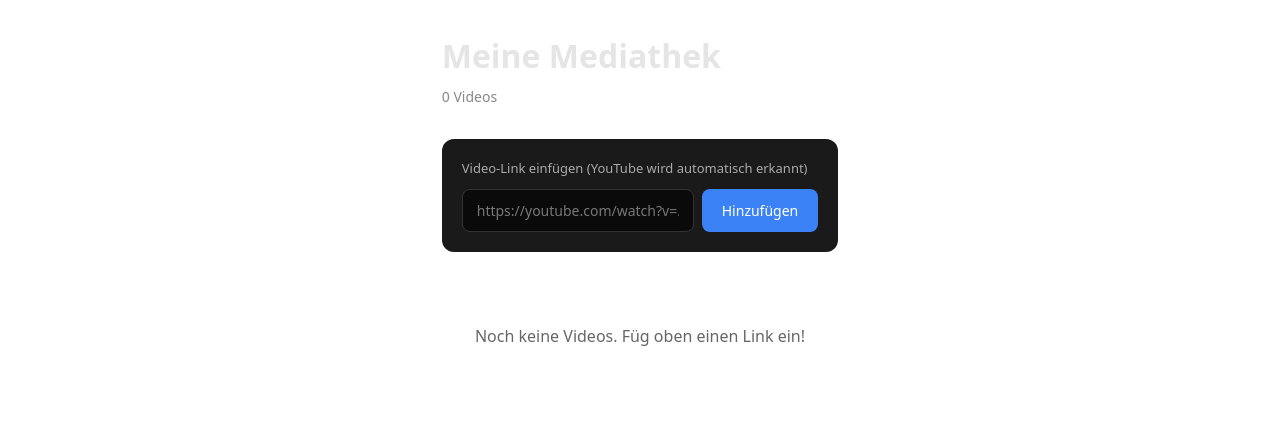
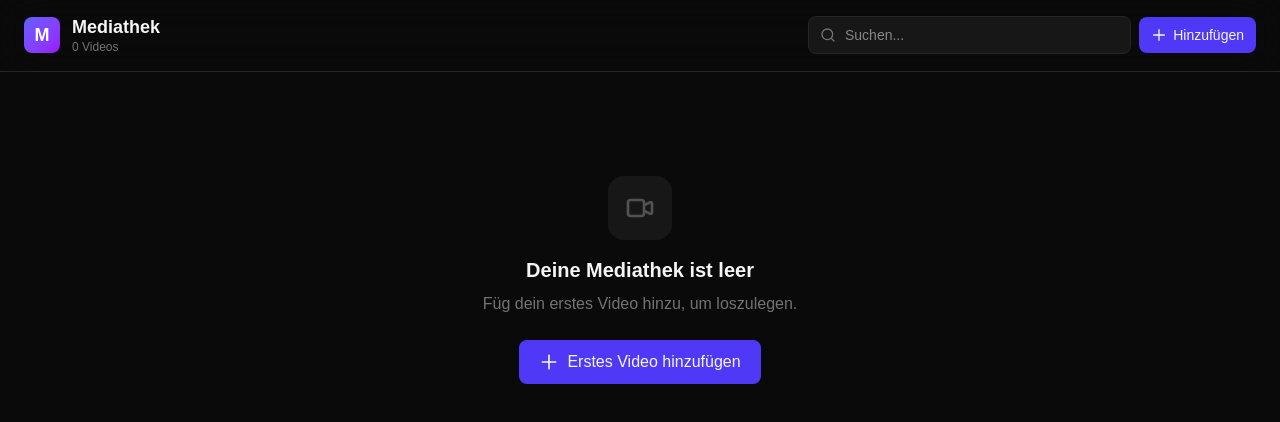
Before and after one commit to hattorisaki/mediathek, a Next.js app: page / in a window 1280 px wide. Shown: the top 422 px of the page. Built offline with nearby package versions, Linux system fonts and the light colour scheme.

Commit message:
Neues Design

```diff
--- a/src/app/page.js
+++ b/src/app/page.js
@@ -7,34 +7,31 @@ export default function Mediathek() {
   const [linkInput, setLinkInput] = useState('');
   const [search, setSearch] = useState('');
   const [loading, setLoading] = useState(false);
+  const [showAddModal, setShowAddModal] = useState(false);
+  const [mounted, setMounted] = useState(false);
 
-  // Videos beim Start aus dem Browser-Speicher laden
   useEffect(() => {
+    setMounted(true);
     const saved = localStorage.getItem('videos');
     if (saved) setVideos(JSON.parse(saved));
   }, []);
 
-  // Videos speichern, wenn sie sich ändern
   useEffect(() => {
-    localStorage.setItem('videos', JSON.stringify(videos));
-  }, [videos]);
+    if (mounted) localStorage.setItem('videos', JSON.stringify(videos));
+  }, [videos, mounted]);
 
-  // YouTube-Video-ID aus Link extrahieren
   function getYouTubeId(url) {
-    const regex = /(?:youtube\.com\/(?:watch\?v=|embed\/|v\/)|youtu\.be\/)([^&?\/\s]{11})/;
+    const regex = /(?:youtube\.com\/(?:watch\?v=|embed\/|v\/|shorts\/)|youtu\.be\/)([^&?\/\s]{11})/;
     const match = url.match(regex);
     return match ? match[1] : null;
   }
 
-  // Video hinzufügen
   async function addVideo() {
     if (!linkInput.trim()) return;
     setLoading(true);
-
     const ytId = getYouTubeId(linkInput);
 
     if (ytId) {
-      // YouTube: Thumbnail & Titel automatisch holen
       try {
         const res = await fetch(`https://noembed.com/embed?url=https://www.youtube.com/watch?v=${ytId}`);
         const data = await res.json();
@@ -44,7 +41,8 @@ export default function Mediathek() {
           title: data.title || 'Unbekannter Titel',
           channel: data.author_name || 'Unbekannter Kanal',
           thumbnail: `https://i.ytimg.com/vi/${ytId}/hqdefault.jpg`,
-          ytId: ytId,
+          platform: 'youtube',
+          ytId,
           tags: [],
           addedAt: new Date().toISOString(),
         };
@@ -53,13 +51,13 @@ export default function Mediathek() {
         alert('Konnte Video-Infos nicht laden.');
       }
     } else {
-      // Nicht-YouTube: Platzhalter-Eintrag
       const newVideo = {
         id: Date.now(),
         url: linkInput,
         title: 'Neues Video (bitte Titel eintragen)',
         channel: 'Unbekannt',
         thumbnail: null,
+        platform: 'other',
         ytId: null,
         tags: [],
         addedAt: new Date().toISOString(),
@@ -69,106 +67,199 @@ export default function Mediathek() {
 
     setLinkInput('');
     setLoading(false);
+    setShowAddModal(false);
   }
 
-  // Video löschen
   function deleteVideo(id) {
     if (confirm('Video wirklich löschen?')) {
       setVideos(videos.filter(v => v.id !== id));
     }
   }
 
-  // Videos filtern nach Suche
+  function openVideo(url) {
+    window.open(url, '_blank', 'noopener,noreferrer');
+  }
+
   const filtered = videos.filter(v =>
     v.title.toLowerCase().includes(search.toLowerCase()) ||
     v.channel.toLowerCase().includes(search.toLowerCase())
   );
 
+  const titleStyle = {
+    display: '-webkit-box',
+    WebkitLineClamp: 2,
+    WebkitBoxOrient: 'vertical',
+    overflow: 'hidden',
+  };
+
   return (
-    <div style={{ maxWidth: '1200px', margin: '0 auto', padding: '2rem 1.5rem', fontFamily: 'system-ui, sans-serif', color: '#e5e5e5', minHeight: '100vh' }}>
-      <header style={{ marginBottom: '2rem' }}>
-        <h1 style={{ margin: 0, fontSize: '32px', fontWeight: 600 }}>Meine Mediathek</h1>
-        <p style={{ margin: '6px 0 0', color: '#888', fontSize: '14px' }}>
-          {videos.length} {videos.length === 1 ? 'Video' : 'Videos'}
-        </p>
+    <div className="min-h-screen bg-neutral-950 text-neutral-100">
+      <header className="sticky top-0 z-10 backdrop-blur-xl bg-neutral-950/70 border-b border-neutral-800">
+        <div className="max-w-7xl mx-auto px-4 sm:px-6 py-4 flex items-center justify-between gap-4">
+          <div className="flex items-center gap-3">
+            <div className="w-9 h-9 rounded-lg bg-gradient-to-br from-indigo-500 to-purple-600 flex items-center justify-center text-white font-bold text-lg">M</div>
+            <div>
+              <h1 className="text-lg font-semibold leading-tight">Mediathek</h1>
+              <p className="text-xs text-neutral-500">{videos.length} {videos.length === 1 ? 'Video' : 'Videos'}</p>
+            </div>
+          </div>
+
+          <div className="flex items-center gap-2 flex-1 max-w-md">
+            <div className="relative flex-1">
+              <svg className="absolute left-3 top-1/2 -translate-y-1/2 w-4 h-4 text-neutral-500" fill="none" stroke="currentColor" viewBox="0 0 24 24">
+                <path strokeLinecap="round" strokeLinejoin="round" strokeWidth="2" d="M21 21l-4.35-4.35M11 19a8 8 0 100-16 8 8 0 000 16z" />
+              </svg>
+              <input
+                type="text"
+                value={search}
+                onChange={e => setSearch(e.target.value)}
+                placeholder="Suchen..."
+                className="w-full pl-9 pr-3 py-2 bg-neutral-900 border border-neutral-800 rounded-lg text-sm focus:outline-none focus:border-indigo-500 transition"
+              />
+            </div>
+            <button
+              onClick={() => setShowAddModal(true)}
+              className="flex items-center gap-1.5 px-3 py-2 bg-indigo-600 hover:bg-indigo-500 rounded-lg text-sm font-medium transition whitespace-nowrap"
+            >
+              <svg className="w-4 h-4" fill="none" stroke="currentColor" viewBox="0 0 24 24">
+                <path strokeLinecap="round" strokeLinejoin="round" strokeWidth="2" d="M12 4v16m8-8H4" />
+              </svg>
+              <span className="hidden sm:inline">Hinzufügen</span>
+            </button>
+          </div>
+        </div>
       </header>
 
-      <div style={{ background: '#1a1a1a', borderRadius: '12px', padding: '1.25rem', marginBottom: '1.5rem' }}>
-        <label style={{ display: 'block', fontSize: '13px', color: '#aaa', marginBottom: '10px' }}>
-          Video-Link einfügen (YouTube wird automatisch erkannt)
-        </label>
-        <div style={{ display: 'flex', gap: '8px' }}>
+      <main className="max-w-7xl mx-auto px-4 sm:px-6 py-6">
+        {videos.length === 0 && (
+          <div className="text-center py-20">
+            <div className="inline-flex items-center justify-center w-16 h-16 rounded-2xl bg-neutral-900 mb-4">
+              <svg className="w-8 h-8 text-neutral-600" fill="none" stroke="currentColor" viewBox="0 0 24 24">
+                <path strokeLinecap="round" strokeLinejoin="round" strokeWidth="2" d="M15 10l4.553-2.276A1 1 0 0121 8.618v6.764a1 1 0 01-1.447.894L15 14M5 18h8a2 2 0 002-2V8a2 2 0 00-2-2H5a2 2 0 00-2 2v8a2 2 0 002 2z" />
+              </svg>
+            </div>
+            <h2 className="text-xl font-semibold mb-2">Deine Mediathek ist leer</h2>
+            <p className="text-neutral-500 mb-6">Füg dein erstes Video hinzu, um loszulegen.</p>
+            <button
+              onClick={() => setShowAddModal(true)}
+              className="inline-flex items-center gap-2 px-5 py-2.5 bg-indigo-600 hover:bg-indigo-500 rounded-lg font-medium transition"
+            >
+              <svg className="w-5 h-5" fill="none" stroke="currentColor" viewBox="0 0 24 24">
+                <path strokeLinecap="round" strokeLinejoin="round" strokeWidth="2" d="M12 4v16m8-8H4" />
+              </svg>
+              Erstes Video hinzufügen
+            </button>
+          </div>
+        )}
+
+        {videos.length > 0 && filtered.length === 0 && (
+          <div className="text-center py-20 text-neutral-500">
+            Keine Treffer für deine Suche.
+          </div>
+        )}
+
+        <div className="grid grid-cols-1 sm:grid-cols-2 lg:grid-cols-3 xl:grid-cols-4 gap-5">
+          {filtered.map(video => (
+            <div
+              key={video.id}
+              className="group bg-neutral-900 rounded-xl overflow-hidden border border-neutral-800 hover:border-neutral-700 transition-all hover:-translate-y-1"
+            >
+              <button
+                type="button"
+                onClick={() => openVideo(video.url)}
+                className="block w-full relative aspect-video bg-neutral-800 overflow-hidden cursor-pointer border-0 p-0"
+              >
+                {video.thumbnail ? (
+                  <img
+                    src={video.thumbnail}
+                    alt={video.title}
+                    className="w-full h-full object-cover group-hover:scale-105 transition-transform duration-300"
+                  />
+                ) : (
+                  <div className="w-full h-full flex items-center justify-center text-neutral-600">
+                    <svg className="w-12 h-12" fill="none" stroke="currentColor" viewBox="0 0 24 24">
+                      <path strokeLinecap="round" strokeLinejoin="round" strokeWidth="1.5" d="M15 10l4.553-2.276A1 1 0 0121 8.618v6.764a1 1 0 01-1.447.894L15 14M5 18h8a2 2 0 002-2V8a2 2 0 00-2-2H5a2 2 0 00-2 2v8a2 2 0 002 2z" />
+                    </svg>
+                  </div>
+                )}
+                <div className="absolute inset-0 bg-black/0 group-hover:bg-black/30 transition-colors flex items-center justify-center">
+                  <div className="opacity-0 group-hover:opacity-100 transition-opacity w-14 h-14 rounded-full bg-white/90 flex items-center justify-center">
+                    <svg className="w-6 h-6 text-neutral-900 ml-1" fill="currentColor" viewBox="0 0 24 24">
+                      <path d="M8 5v14l11-7z" />
+                    </svg>
+                  </div>
+                </div>
+                {video.platform === 'youtube' && (
+                  <span className="absolute top-2 left-2 text-[10px] font-semibold px-2 py-0.5 rounded bg-red-600 text-white uppercase tracking-wide">YouTube</span>
+                )}
+              </button>
+              <div className="p-3">
+                <p className="font-medium text-sm leading-snug mb-1" style={titleStyle}>{video.title}</p>
+                <p className="text-xs text-neutral-500">{video.channel}</p>
+                <div className="flex items-center gap-2 mt-3 pt-3 border-t border-neutral-800">
+                  <button
+                    type="button"
+                    onClick={() => openVideo(video.url)}
+                    className="flex-1 text-center text-xs py-1.5 rounded-md bg-neutral-800 hover:bg-neutral-700 transition"
+                  >
+                    Öffnen
+                  </button>
+                  <button
+                    type="button"
+                    onClick={() => deleteVideo(video.id)}
+                    className="text-xs py-1.5 px-3 rounded-md bg-neutral-800 hover:bg-red-600 transition"
+                  >
+                    <svg className="w-4 h-4" fill="none" stroke="currentColor" viewBox="0 0 24 24">
+                      <path strokeLinecap="round" strokeLinejoin="round" strokeWidth="2" d="M19 7l-.867 12.142A2 2 0 0116.138 21H7.862a2 2 0 01-1.995-1.858L5 7m5 4v6m4-6v6M1 7h22M9 7V4a2 2 0 012-2h2a2 2 0 012 2v3" />
+                    </svg>
+                  </button>
+                </div>
+              </div>
+            </div>
+          ))}
+        </div>
+      </main>
+
+      {showAddModal && (
+        <div
+          className="fixed inset-0 z-50 bg-black/70 backdrop-blur-sm flex items-center justify-center p-4"
+          onClick={() => setShowAddModal(false)}
+        >
+          <div
+            className="bg-neutral-900 border border-neutral-800 rounded-2xl p-6 w-full max-w-md shadow-2xl"
+            onClick={e => e.stopPropagation()}
+          >
+            <h2 className="text-lg font-semibold mb-1">Video hinzufügen</h2>
+            <p className="text-sm text-neutral-500 mb-4">YouTube-Links werden automatisch erkannt.</p>
             <input
               type="text"
               value={linkInput}
               onChange={e => setLinkInput(e.target.value)}
               onKeyDown={e => e.key === 'Enter' && addVideo()}
               placeholder="https://youtube.com/watch?v=..."
-            style={{ flex: 1, padding: '10px 14px', borderRadius: '8px', border: '1px solid #333', background: '#0a0a0a', color: '#e5e5e5', fontSize: '14px' }}
+              autoFocus
+              className="w-full px-4 py-3 bg-neutral-950 border border-neutral-800 rounded-lg text-sm focus:outline-none focus:border-indigo-500 transition mb-4"
             />
+            <div className="flex gap-2">
               <button
+                type="button"
+                onClick={() => setShowAddModal(false)}
+                className="flex-1 py-2.5 bg-neutral-800 hover:bg-neutral-700 rounded-lg text-sm font-medium transition"
+              >
+                Abbrechen
+              </button>
+              <button
+                type="button"
                 onClick={addVideo}
-            disabled={loading}
-            style={{ padding: '10px 20px', borderRadius: '8px', border: 'none', background: '#3b82f6', color: 'white', fontSize: '14px', fontWeight: 500, cursor: 'pointer' }}
+                disabled={loading || !linkInput.trim()}
+                className="flex-1 py-2.5 bg-indigo-600 hover:bg-indigo-500 disabled:opacity-50 disabled:cursor-not-allowed rounded-lg text-sm font-medium transition"
               >
-            {loading ? '...' : 'Hinzufügen'}
-          </button>
-        </div>
-      </div>
-
-      {videos.length > 0 && (
-        <input
-          type="text"
-          value={search}
-          onChange={e => setSearch(e.target.value)}
-          placeholder="Suchen..."
-          style={{ width: '100%', padding: '10px 14px', borderRadius: '8px', border: '1px solid #333', background: '#1a1a1a', color: '#e5e5e5', fontSize: '14px', marginBottom: '1.5rem' }}
-        />
-      )}
-
-      {filtered.length === 0 && (
-        <div style={{ textAlign: 'center', padding: '3rem 1rem', color: '#666' }}>
-          {videos.length === 0 ? 'Noch keine Videos. Füg oben einen Link ein!' : 'Keine Treffer für deine Suche.'}
-        </div>
-      )}
-
-      <div style={{ display: 'grid', gridTemplateColumns: 'repeat(auto-fill, minmax(260px, 1fr))', gap: '16px' }}>
-        {filtered.map(video => (
-          <div
-            key={video.id}
-            style={{ background: '#1a1a1a', borderRadius: '12px', overflow: 'hidden', transition: 'transform 0.15s' }}
-            onMouseEnter={e => e.currentTarget.style.transform = 'translateY(-2px)'}
-            onMouseLeave={e => e.currentTarget.style.transform = ''}
-          >
-            <div style={{ position: 'relative', aspectRatio: '16/9', background: '#2a2a2a' }}>
-              {video.thumbnail ? (
-                <img src={video.thumbnail} alt={video.title} style={{ width: '100%', height: '100%', objectFit: 'cover' }} />
-              ) : (
-                <div style={{ width: '100%', height: '100%', display: 'flex', alignItems: 'center', justifyContent: 'center', color: '#555', fontSize: '13px' }}>
-                  Kein Thumbnail
-                </div>
-              )}
-            </div>
-            <div style={{ padding: '12px 14px' }}>
-              <p style={{ margin: 0, fontSize: '14px', fontWeight: 500, lineHeight: 1.3, display: '-webkit-box', WebkitLineClamp: 2, WebkitBoxOrient: 'vertical', overflow: 'hidden' }}>
-                {video.title}
-              </p>
-              <p style={{ margin: '6px 0', fontSize: '12px', color: '#888' }}>{video.channel}</p>
-              <div style={{ display: 'flex', gap: '8px', marginTop: '10px' }}>
-                <a href={video.url} target="_blank" rel="noopener noreferrer" style={{ flex: 1, textAlign: 'center', padding: '6px', borderRadius: '6px', background: '#262626', color: '#e5e5e5', fontSize: '12px', textDecoration: 'none' }}>
-                  Öffnen
-                </a>
-                <button
-                  onClick={() => deleteVideo(video.id)}
-                  style={{ padding: '6px 12px', borderRadius: '6px', background: '#262626', color: '#e5e5e5', fontSize: '12px', border: 'none', cursor: 'pointer' }}
-                >
-                  Löschen
+                {loading ? 'Lade...' : 'Hinzufügen'}
               </button>
             </div>
           </div>
         </div>
-        ))}
-      </div>
+      )}
     </div>
   );
 }
```
Lines whose indentation alone changed are shown as unchanged.
